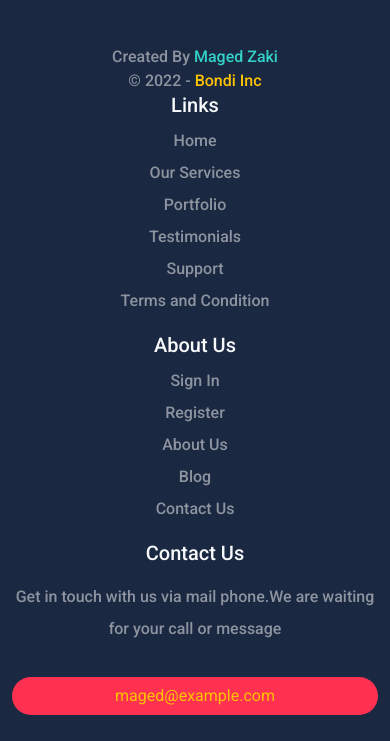
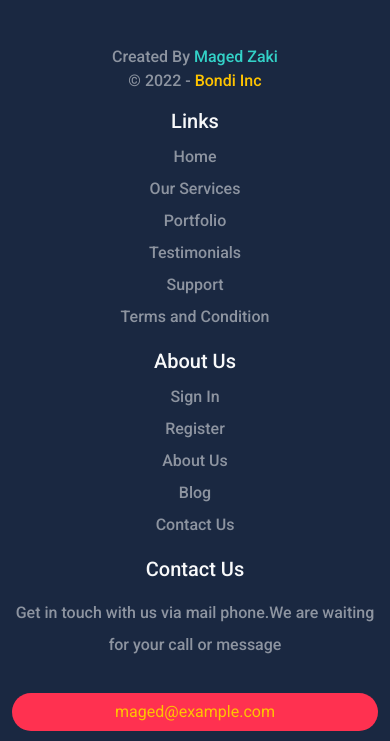
Before and after one commit to Maged-Zaki/bondi-theme, a plain HTML site: page index.html in a window 390 px wide. Shown: the part 10467-11208 px from the top of the page. Drawn offline with nearby package versions, Linux system fonts and the light colour scheme; files whose address does not match are found by name.

Commit message:
fix: add margin top on extra small screens for footer links

```diff
--- a/index.html
+++ b/index.html
@@ -372,7 +372,7 @@
 						</div>
 					</div>
 					<div class="col-md-6 col-lg-2">
-						<h5 class="text-light mt-sm-3 mt-md-0">Links</h5>
+						<h5 class="text-light mt-sm-3 mt-md-0 mt-3">Links</h5>
 						<ul class="list-unstyled lh-lg">
 							<li>Home</li>
 							<li>Our Services</li>
```
